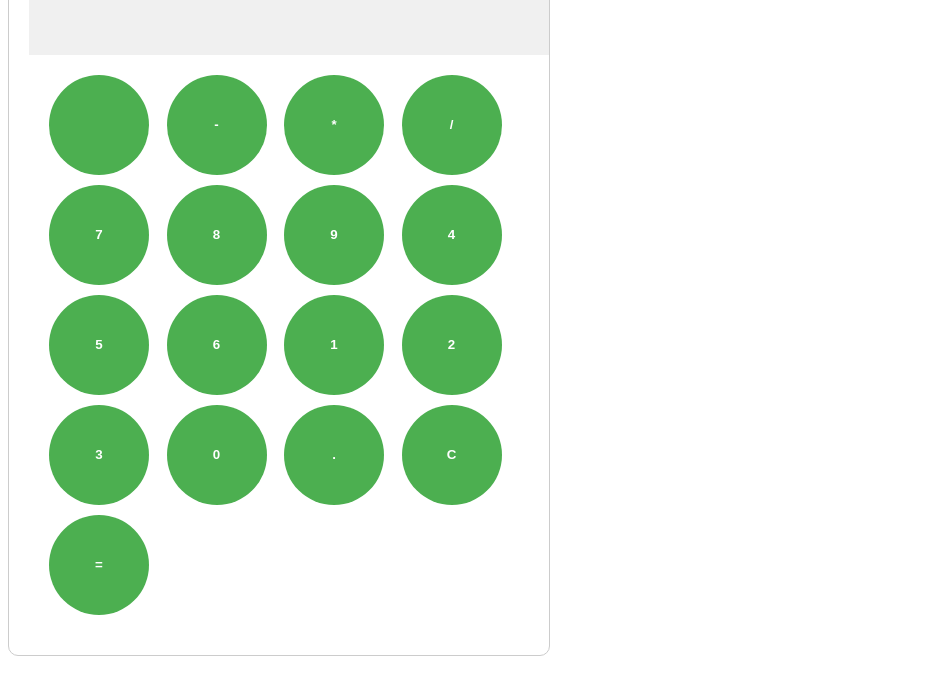
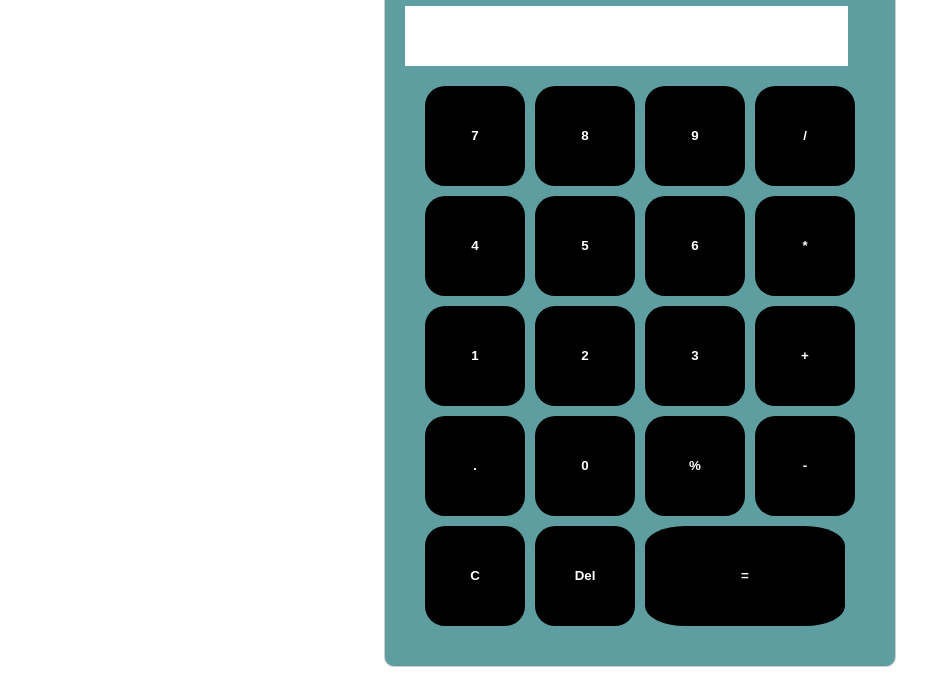
Before and after one commit to varneyweeks/Calculator, a plain HTML site: page index.html in a window 1280 px wide. Shown: the part 114-800 px from the top of the page, without its empty margins (0-951 px from the left). Drawn offline with Linux system fonts and the light colour scheme.

Commit message:
last code

```diff
--- a/index.html
+++ b/index.html
@@ -14,22 +14,24 @@
         <h1>Calculator</h1>
       <input id="display" readonly>
       <div id="keys">
-        <button onclick="appendToDisplay('+')"></button>
-        <button onclick="appendToDisplay('-')">-</button>
-        <button onclick="appendToDisplay('*')">*</button>
-        <button onclick="appendToDisplay('/')">/</button>
         <button onclick="appendToDisplay('7')">7</button>
         <button onclick="appendToDisplay('8')">8</button>
         <button onclick="appendToDisplay('9')">9</button>
+        <button onclick="appendToDisplay('/')" class="operator_btn">/</button>
         <button onclick="appendToDisplay('4')">4</button>
         <button onclick="appendToDisplay('5')">5</button>
         <button onclick="appendToDisplay('6')">6</button>
+        <button onclick="appendToDisplay('*')"class="operator_btn">*</button>
         <button onclick="appendToDisplay('1')">1</button>
         <button onclick="appendToDisplay('2')">2</button>
         <button onclick="appendToDisplay('3')">3</button>
+        <button onclick="appendToDisplay('+')"class="operator_btn">+</button>
+        <button onclick="appendToDisplay('.')">.</button>
         <button onclick="appendToDisplay('0')">0</button>
-        <button onclick="appendToDisplay('.')">.</button>
+        <button onclick="appendToDisplay('%')"class="operator_btn">%</button>
+        <button onclick="appendToDisplay('-')"class="operator_btn">-</button>
         <button id="clear" onclick="clearDisplay()">C</button>
+        <button id="delete" onclick="deleteLastChar()">Del</button>
         <button id="equals" onclick="calculate()">=</button>
       </div>
     </div>
--- a/script.js
+++ b/script.js
@@ -0,0 +1,20 @@
+const display = document.getElementById('display');
+
+function appendToDisplay(input){
+    display.value += input;
+}
+function clearDisplay(){
+    display.value = '';
+}
+function calculate(){
+    try{
+    let result = eval(display.value);
+    display.value = result;
+    }catch(errors){
+        display.value = 'Error';
+    }
+}
+function deleteLastChar(){
+    display.value = display.value.slice(0, -1);
+
+}
--- a/style.css
+++ b/style.css
@@ -1,6 +1,15 @@
+body{
+    margin: 0;
+    display: flex;
+    justify-content: center;
+    align-items: center;
+    height: 100vh;
+}
+
+
 #calculator{
     font-family: Arial, Helvetica, sans-serif;
-    background-color: hs1(0,0%,15%);
+    background-color: cadetblue ;
     padding: 20px;
     border: 1px solid #ccc;
     border-radius: 10px;
@@ -12,11 +21,11 @@
 #display{
     font-size: 24px;
     padding: 10px;
-    text-align: left;
-    background-color: #f0f0f0;
+    text-align: right;
     border: none;
-    width: 100%;
+    width: 90%;
     height: 40px;
+    color:black;
 }
 
 #keys{
@@ -29,9 +38,9 @@
 button{
     width: 100px;
     height: 100px;
-    border-radius: 50%;
+    border-radius: 20%;
     border: none;
-    background-color: #4CAF50;
+    background-color: black;
     color: #fff;
     cursor: pointer;
     font-size: bold;
@@ -39,6 +48,18 @@ button{
 }
 
 button:hover{
-    background-color: #3e8e41;
+    background-color:aquamarine;
 
 }
+button:active{
+    background-color: #ccc;
+    transform: translateY(2px);
+
+}
+#equals{
+    width: 200%;
+    height: 100px;
+    border-radius: 20%;
+    border: none;
+
+}
```
